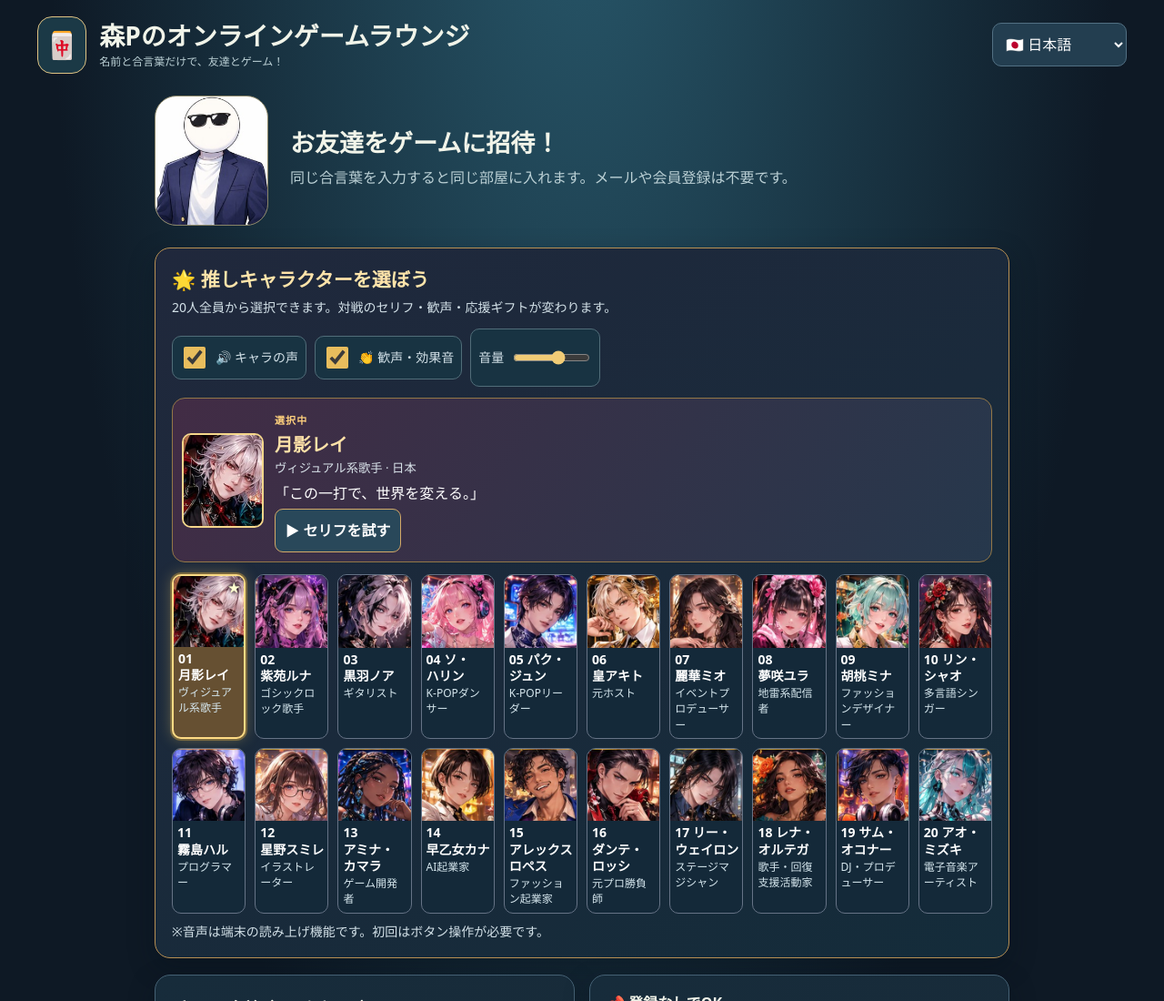
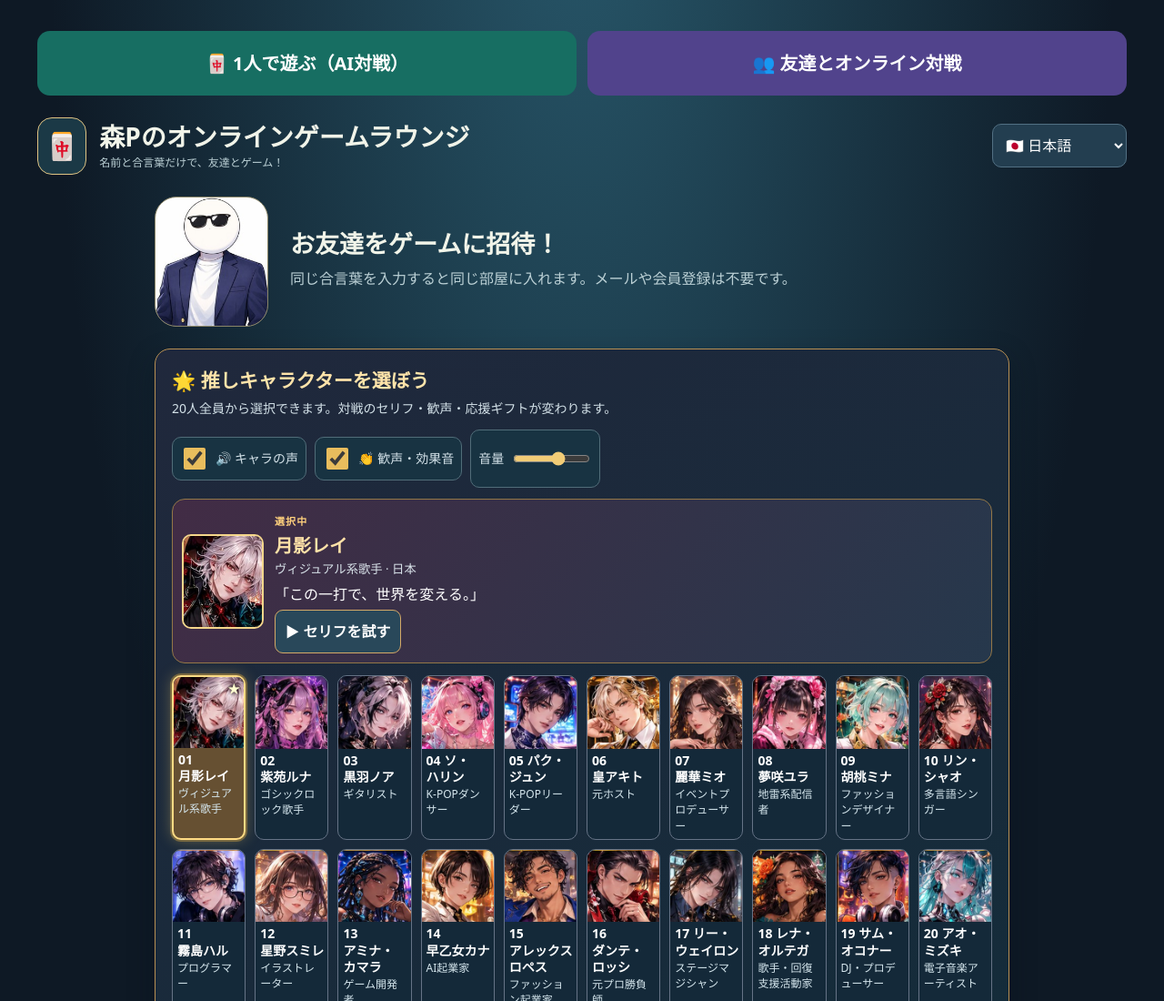
Before and after one commit to rikken026/-P-, a website: page public/index.html in a window 1280 px wide. Shown: the top 1100 px of the page at 91% size. Drawn offline with Linux system fonts and the light colour scheme.

Commit message:
Add navigation for game modes in index.html
Added navigation links for solo and online multiplayer games.

```diff
--- a/public/index.html
+++ b/public/index.html
@@ -3,6 +3,12 @@
 <meta name="theme-color" content="#111e2a"><title>森Pのオンラインゲームラウンジ</title><link rel="stylesheet" href="/style.css"><link rel="stylesheet" href="/stars.css">
 <link rel="stylesheet" href="/mobile.css"></head><body>
 <div class="container">
+
+<nav style="display:flex;flex-wrap:wrap;gap:12px;margin:16px 0 24px">
+<a href="/solo.html" style="flex:1;min-width:210px;padding:20px;background:#176e62;color:white;text-align:center;border-radius:14px;font-size:20px;font-weight:bold;text-decoration:none">🀄 1人で遊ぶ（AI対戦）</a>
+<a href="#joinPage" style="flex:1;min-width:210px;padding:20px;background:#51438c;color:white;text-align:center;border-radius:14px;font-size:20px;font-weight:bold;text-decoration:none">👥 友達とオンライン対戦</a>
+</nav>
+
 <header class="top"><div class="brand"><span class="logo">🀄</span><div><h1 data-i="title">森Pのオンラインゲームラウンジ</h1><p data-i="subtitle">名前と合言葉だけで、友達とゲーム！</p></div></div><select id="language" aria-label="Language"><option value="ja">🇯🇵 日本語</option><option value="en">🇬🇧 English</option><option value="zh">🇨🇳 中文</option><option value="ko">🇰🇷 한국어</option></select></header>
 <section class="join-page" id="joinPage"><div class="intro"><div class="medallion"><div class="morip"><div class="figure"><div class="suit"></div><div class="shirt"></div><div class="tie"></div><div class="face"><div class="glasses"><span></span><span></span></div></div></div></div></div><div><h2 data-i="joinTitle">お友達をゲームに招待！</h2><p data-i="joinExplain">同じ合言葉を入力すると同じ部屋に入れます。メールや会員登録は不要です。</p></div></div><div class="join-grid"><div class="panel join-form"><label for="name" data-i="nickname">ゲームの名前（ニックネーム）</label><input id="name" autocomplete="off" maxlength="20" placeholder="例：森P"><label for="phrase" data-i="phrase">みんなで決めた合言葉（4文字以上）</label><input id="phrase" type="text" autocomplete="off" maxlength="40" placeholder="例：あおぞら2026"><p class="small" data-i="phraseNotice">誰もいない合言葉なら新しい部屋ができます。すでにあれば参加します。</p><button id="joinBtn" class="button gold" data-i="enter">入室する</button><p id="joinStatus" class="status" role="status"></p></div><div class="panel about"><h3 data-i="noAccount">📌 登録なしでOK</h3><p data-i="noAccountText">本名・電話番号・メールアドレスの入力欄はありません。</p><h3 data-i="twoToFour">👥 2～4人でプレイ</h3><p data-i="twoToFourText">コンビ麻雀は4人、ほかの対戦は2人から楽しめます。</p><h3 data-i="playCoins">🪙 架空コインだけ</h3><p data-i="playCoinsText">購入・換金・送金なし。勝ち負けはゲームの中だけです。</p><p class="small"><a href="/solo.html" data-i="soloLink">前回の1人用ゲームで遊ぶ</a></p></div></div></section>
 <section id="roomPage" hidden><div class="room-top panel"><div><div class="eyebrow" data-i="room">対戦ルーム</div><h2 id="roomName">🎲 みんなのラウンジ</h2><p class="small" data-i="shareNotice">このページのURLと合言葉を友達に伝えてください。</p></div><div class="room-actions"><button id="inviteBtn" class="button outline" data-i="copyInvite">招待文をコピー</button><button id="leaveBtn" class="button ghost" data-i="leave">退出する</button></div></div>
```
